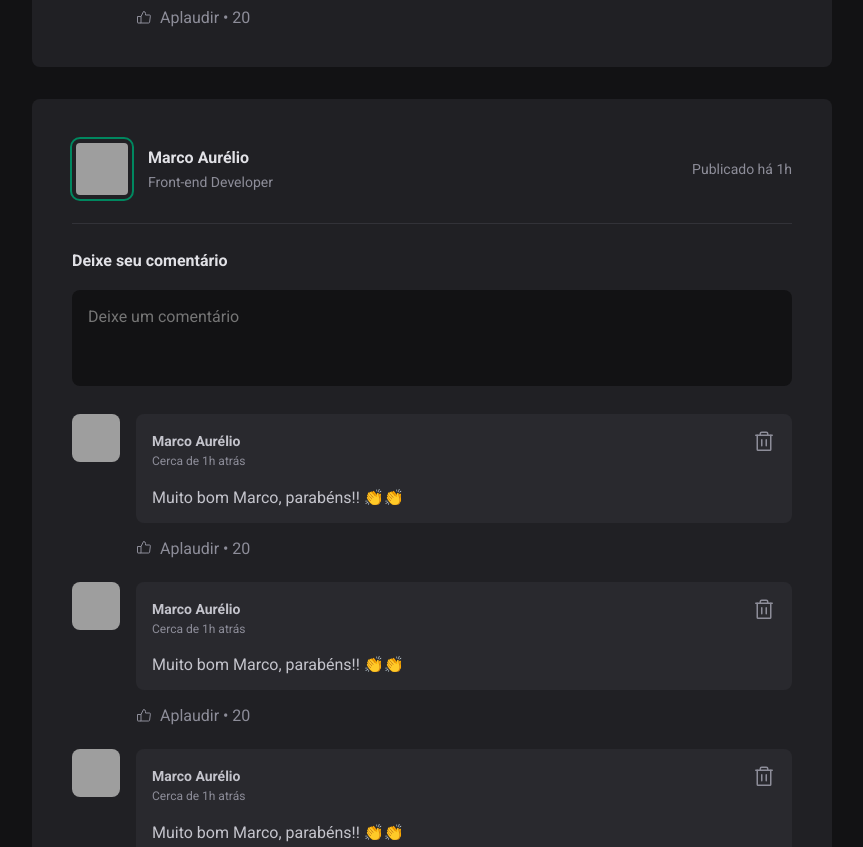
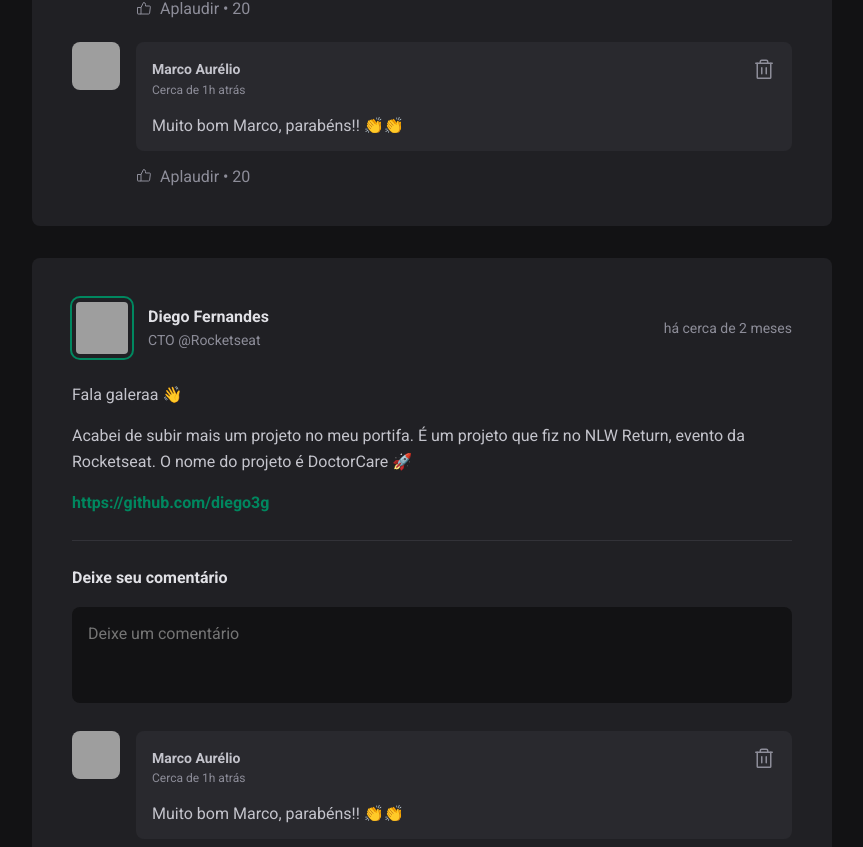
Before and after one commit to omarcoaur3lio/ignite-feed, a React (Vite) app: page / in a window 1280 px wide. Shown: the part 870-1717 px from the top of the page, without its empty margins (352-1215 px from the left). Built offline with nearby package versions, Linux system fonts and the light colour scheme; grey boxes are pictures that could not be loaded.

Commit message:
added date-fns to date format

```diff
--- a/package.json
+++ b/package.json
@@ -8,6 +8,7 @@
     "preview": "vite preview"
   },
   "dependencies": {
+    "date-fns": "^2.28.0",
     "phosphor-react": "^1.4.1",
     "react": "^18.0.0",
     "react-dom": "^18.0.0"
--- a/src/App.jsx
+++ b/src/App.jsx
@@ -11,14 +11,14 @@ const posts = [
     author: {
       avatarUrl: 'https://github.com/omarcoaur3lio.png',
       name: 'Marco Aurélio',
-      role: 'Web Developer'
+      role: 'Front-end Developer'
     },
     content: [
      {type: 'paragraph', content: 'Fala galeraa 👋'},
       {type: 'paragraph', content: 'Acabei de subir mais um projeto no meu portifa. É um projeto que fiz no NLW Return, evento da Rocketseat. O nome do projeto é DoctorCare 🚀'},
-      {type: 'link', content: 'github.com/omarcoaur3lio'},
+      {type: 'link', content: 'https://github.com/omarcoaur3lio'},
     ],
-    publishedAt: new Date('2022-05-10 21:00:00'),
+    publishedAt: new Date('2022-07-01 21:00:00'),
   },
   {
     id: 2,
@@ -30,7 +30,7 @@ const posts = [
     content: [
      {type: 'paragraph', content: 'Fala galeraa 👋'},
       {type: 'paragraph', content: 'Acabei de subir mais um projeto no meu portifa. É um projeto que fiz no NLW Return, evento da Rocketseat. O nome do projeto é DoctorCare 🚀'},
-      {type: 'link', content: 'github.com/omarcoaur3lio'},
+      {type: 'link', content: 'https://github.com/diego3g'},
     ],
     publishedAt: new Date('2022-05-10 20:23:00'),
   },
--- a/src/components/Post.jsx
+++ b/src/components/Post.jsx
@@ -1,26 +1,43 @@
+import { format, formatDistanceToNow } from 'date-fns';
+import ptBR from 'date-fns/locale/pt-BR';
 import { Avatar } from './Avatar';
 import { Comment } from './Comment';
 import styles from './Post.module.css';
 
-export function Post(props) {
+export function Post({ author, publishedAt, content }) {
+    const publishedDateFormatted = format(publishedAt, "d 'de' LLLL 'às' HH:mm'h'", { locale: ptBR });
+    const publishedDateRelativeToNow = formatDistanceToNow(publishedAt,
+        {
+            locale: ptBR,
+            addSuffix: true
+        }
+    );
     return(
         <>
             <article className={styles.post}>
                 <header>
 
                     <div className={styles.author}>
-                        <Avatar src="https://github.com/omarcoaur3lio.png" />
+                        <Avatar src={author.avatarUrl} />
                         <div className={styles.authorInfo}>
-                            <strong>Marco Aurélio</strong>
-                            <span>Front-end Developer</span>
+                            <strong>{author.name}</strong>
+                            <span>{author.role}</span>
                         </div>
                     </div>
 
-                    <time title='5 de julho às 10:23' dateTime='2022-06-05 10:23:00'>Publicado há 1h</time>
+                    <time title={publishedDateFormatted} dateTime={publishedAt.toISOString()}>
+                        {publishedDateRelativeToNow}
+                    </time>
                 </header>
 
                 <div className={styles.content}>
-
+                    {content.map(line => {
+                        if (line.type === 'paragraph') {
+                            return <p>{line.content}</p>
+                        } else if (line.type === 'link') {
+                            return <p><a href={line.content} target="_blank">{line.content}</a></p>
+                        }
+                    })}
                 </div>
 
                 <form className={styles.commentForm}>
```
Also changed, not shown: 1 other file (tests, documents, lock files or other folders).
